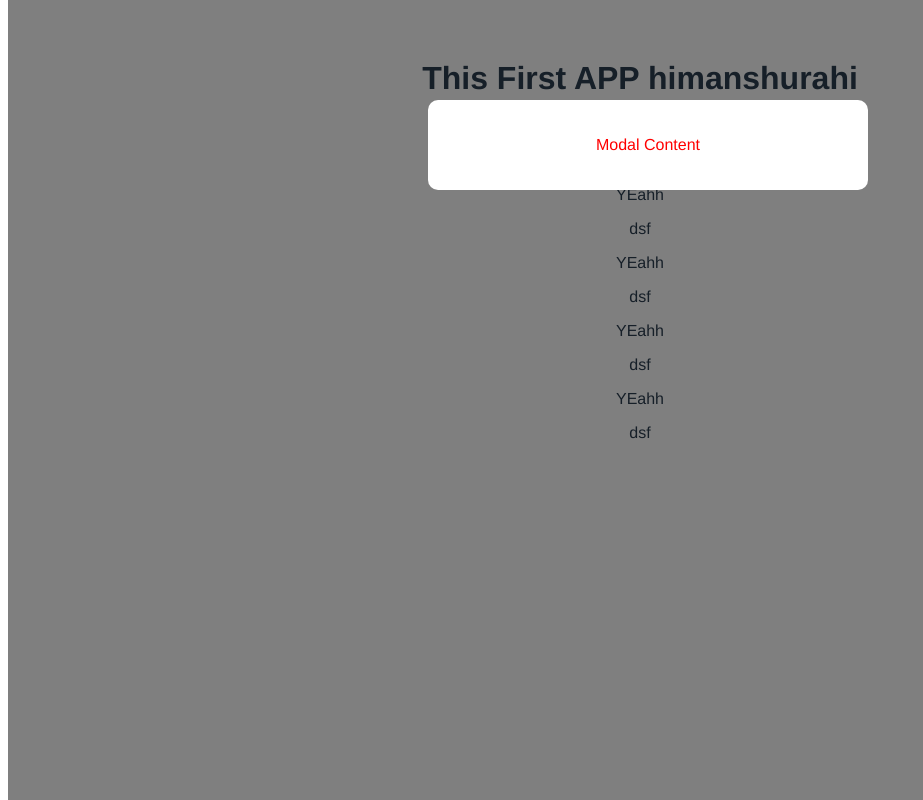
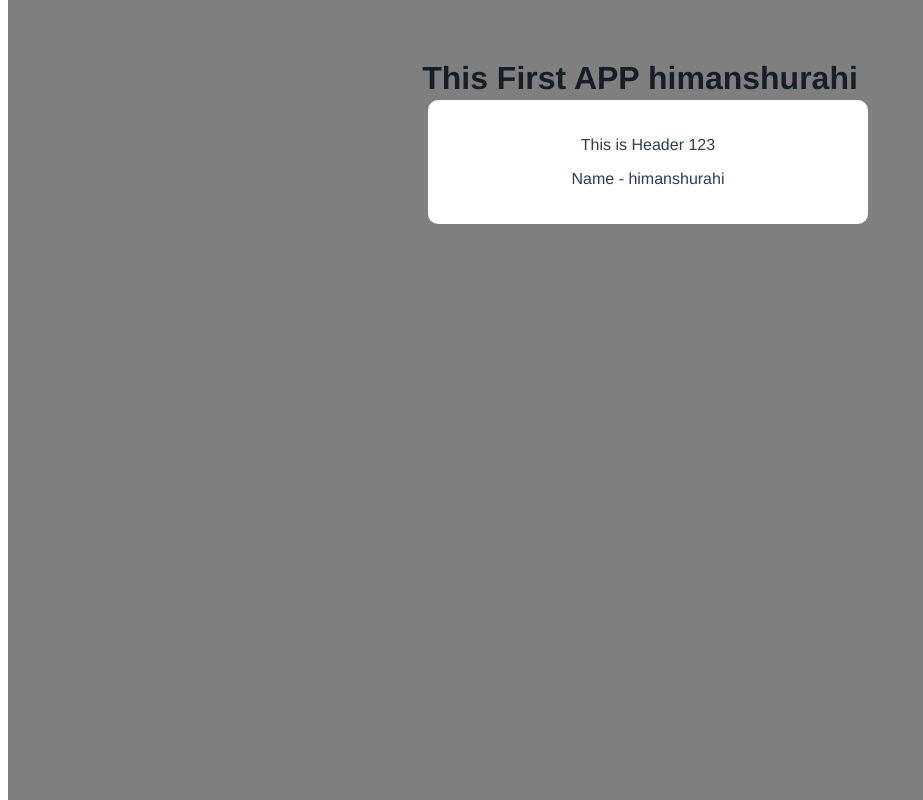
Before and after one commit to himanshurahi/Vue-JS, a Vue app in the folder demo_project/: page / in a window 1280 px wide. Shown: the whole page, without its empty margins (0-923 px from the left). Built offline with nearby package versions, Linux system fonts and the light colour scheme.

Commit message:
Vue Props

```diff
--- a/demo_project/src/App.vue
+++ b/demo_project/src/App.vue
@@ -1,17 +1,7 @@
 <template>
   <div>
     <h1>This First APP {{ title }}</h1>
-    <p>YEahh</p>
-    <p>dsf</p>
-    <p>YEahh</p>
-    <p>dsf</p>
-    <p>YEahh</p>
-    <p>dsf</p>
-    <p>YEahh</p>
-    <p>dsf</p>
-    <p>YEahh</p>
-    <p>dsf</p>
-    <Modal />
+    <Modal header = "This is Header 123" />
   </div>
 </template>
 
--- a/demo_project/src/components/Modal.vue
+++ b/demo_project/src/components/Modal.vue
@@ -1,10 +1,17 @@
 <template>
     <div class="backdrop">
         <div class="modal">
-            <p>Modal Content</p>
+            <p>{{header}}</p>
+            <p>Name - himanshurahi</p>
         </div>
     </div>
 </template>
+
+<script>
+export default {
+  props : ['header']
+}
+</script>
 
 <style scoped>
 .modal{
@@ -21,7 +28,4 @@
     width: 100%;
     height: 100%;
 }
-p{
-  color :red;
-}
 </style>
```
